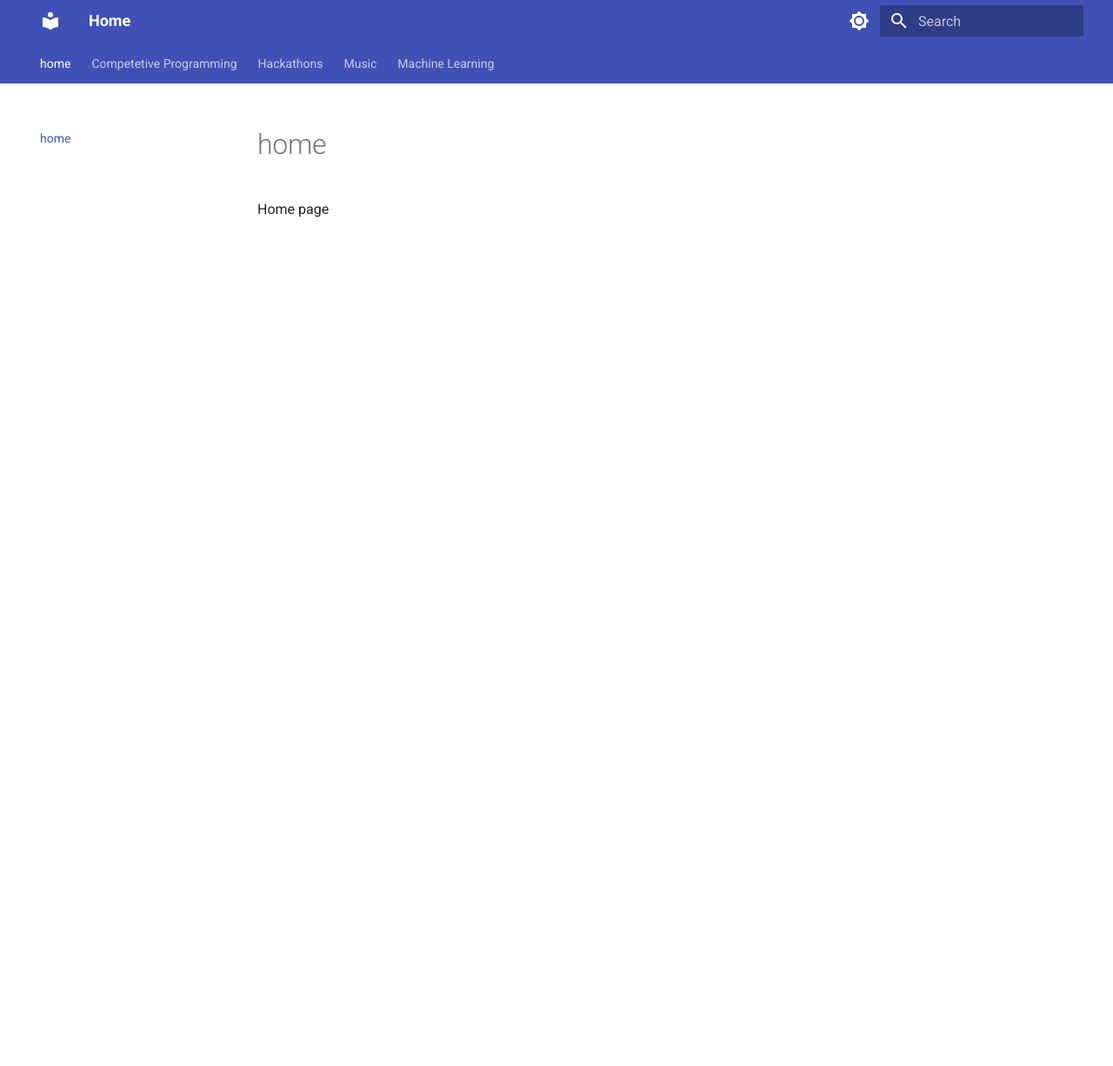
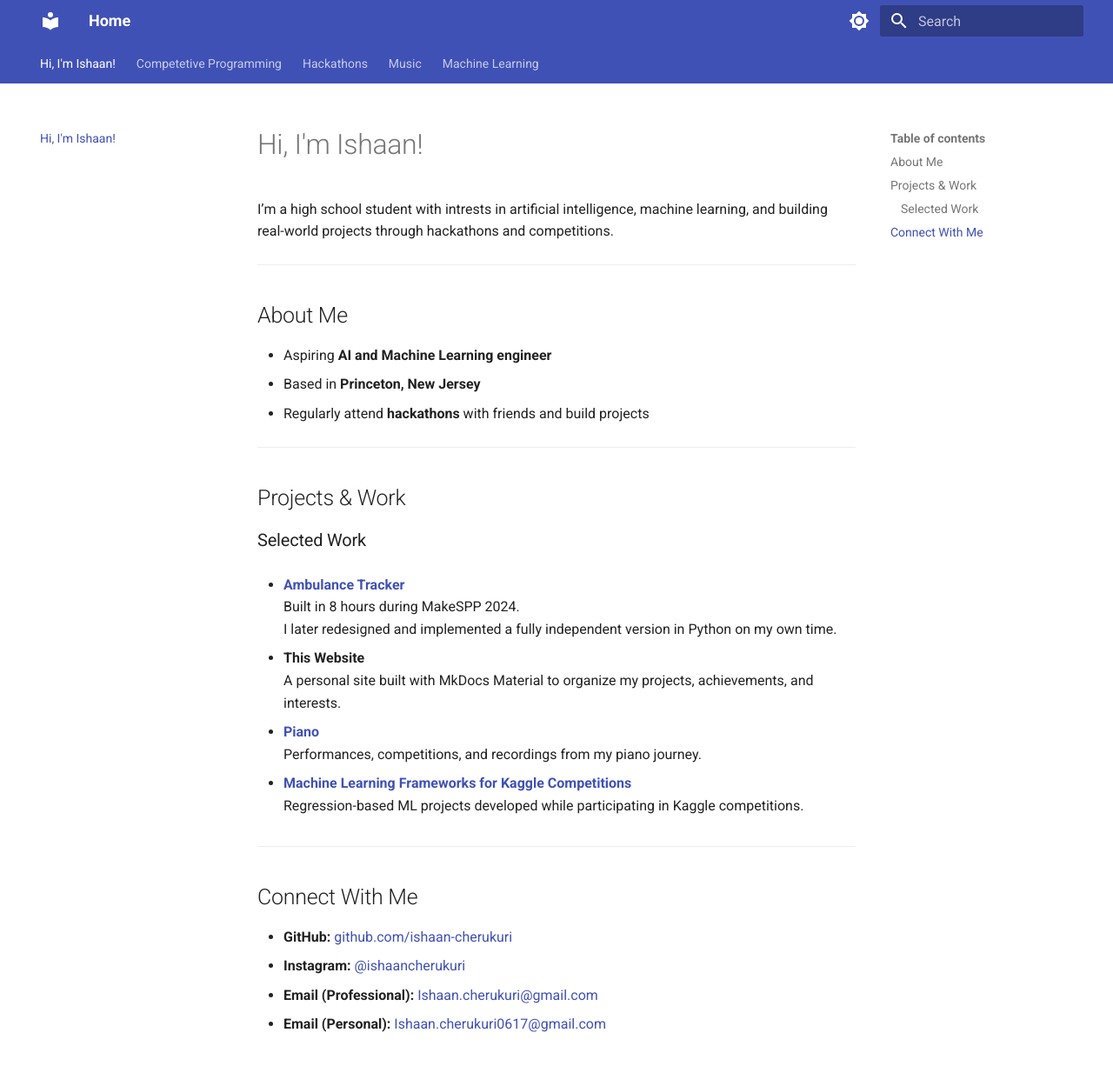
Before and after one commit to ishaan-cherukuri/website, an MkDocs documentation site: the page built from docs/index.md, in a window 1280 px wide and 1259 px high. Shown: the top 1226 px of the window at 87% size. Built offline with MkDocs 1.6.1 and Material for MkDocs 9.7.7, drawn with Linux system fonts in a browser that asks for light colours; nearby versions of some CDN libraries; library files that are not in the unit come from our copies.

Commit message:
added contents to main page

```diff
--- a/docs/index.md
+++ b/docs/index.md
@@ -1 +1,37 @@
-Home page
+I’m a high school student with intrests in artificial intelligence, machine learning, and building real-world projects through hackathons and competitions.
+
+---
+
+## About Me
+
+- Aspiring **AI and Machine Learning engineer**
+- Based in **Princeton, New Jersey**
+- Regularly attend **hackathons** with friends and build projects
+
+---
+
+## Projects & Work
+
+### Selected Work
+
+- **[Ambulance Tracker](hack.md)**
+  Built in 8 hours during MakeSPP 2024.
+  I later redesigned and implemented a fully independent version in Python on my own time.
+
+- **This Website**
+  A personal site built with MkDocs Material to organize my projects, achievements, and interests.
+
+- **[Piano](music.md)**
+  Performances, competitions, and recordings from my piano journey.
+
+- **[Machine Learning Frameworks for Kaggle Competitions](kaggle.md)**
+  Regression-based ML projects developed while participating in Kaggle competitions.
+
+---
+
+## Connect With Me
+
+- **GitHub:** <a href="https://github.com/ishaan-cherukuri" target="_blank" rel="noopener">github.com/ishaan-cherukuri</a>
+- **Instagram:** <a href="https://www.instagram.com/ishaancherukuri" target="_blank" rel="noopener">@ishaancherukuri</a>
+- **Email (Professional):** <a href="mailto:Ishaan.cherukuri@gmail.com">Ishaan.cherukuri@gmail.com</a>
+- **Email (Personal):** <a href="mailto:Ishaan.cherukuri0617@gmail.com">Ishaan.cherukuri0617@gmail.com</a>
--- /dev/null
+++ b/main.py
@@ -0,0 +1,6 @@
+def main():
+    print("Hello from website!")
+
+
+if __name__ == "__main__":
+    main()
--- a/mkdocs.yml
+++ b/mkdocs.yml
@@ -15,7 +15,7 @@ theme:
         icon: material/brightness-4
         name: Switch to light mode
   features:
-    - navigation.instant
+    # - navigation.instant  # Disabled for live reload during development
     - navigation.sections
     - navigation.tabs
     - content.code.copy
@@ -61,8 +61,13 @@ plugins:
   - search
   - neoteroi.mkdocsoad:
       use_pymdownx: true
+watch:
+  - docs
+  - mkdocs.yml
+  - timeline.yml
+  - cards.yml
 nav:
-    - home: index.md
+    - Hi, I'm Ishaan!: index.md
     - Competetive Programming: cp.md
     - Hackathons: hack.md
     - Music: music.md
```
Also changed, not shown: docs/cp.md (+1 -1 lines), docs/kaggle.md (+22 -0 lines), pyproject.toml (added, +12 -0 lines), .github/copilot-instructions.md (added), README.md (added), 2 other files.
